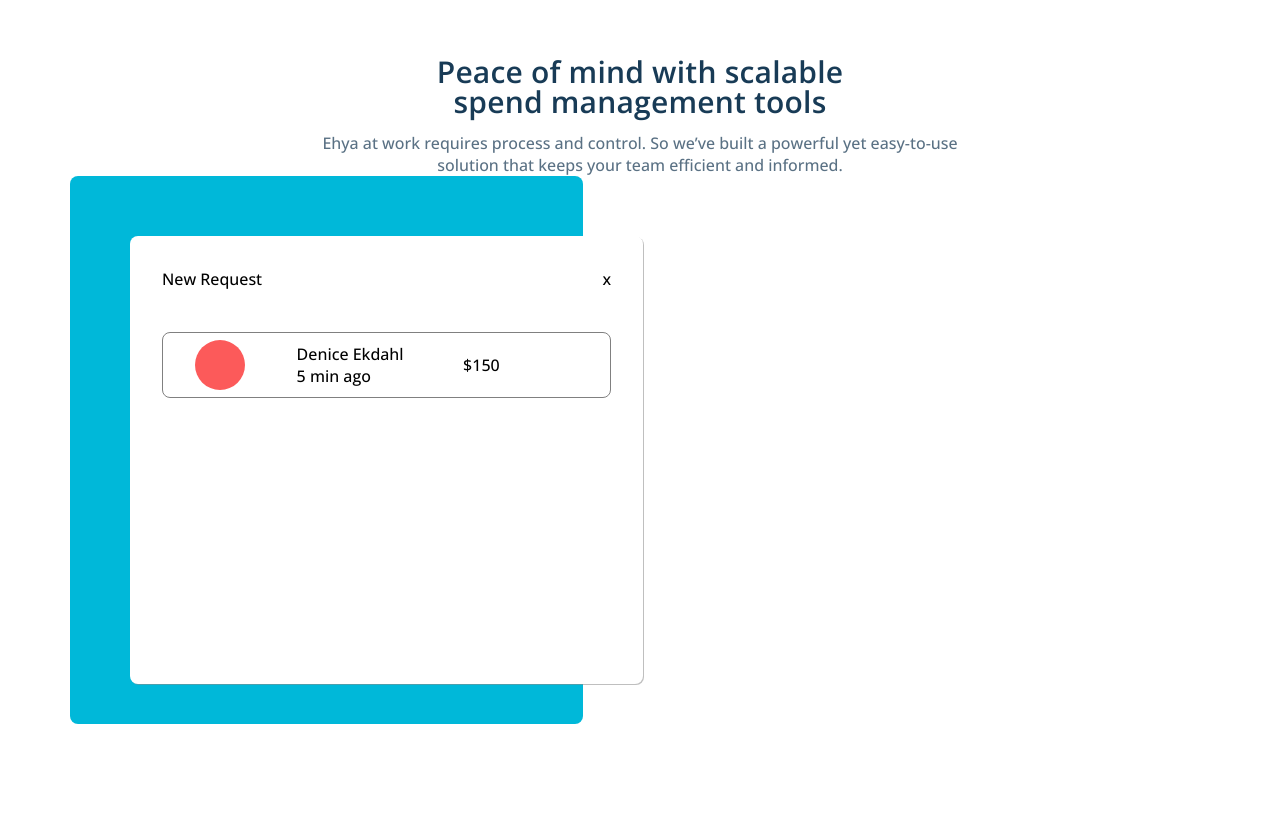
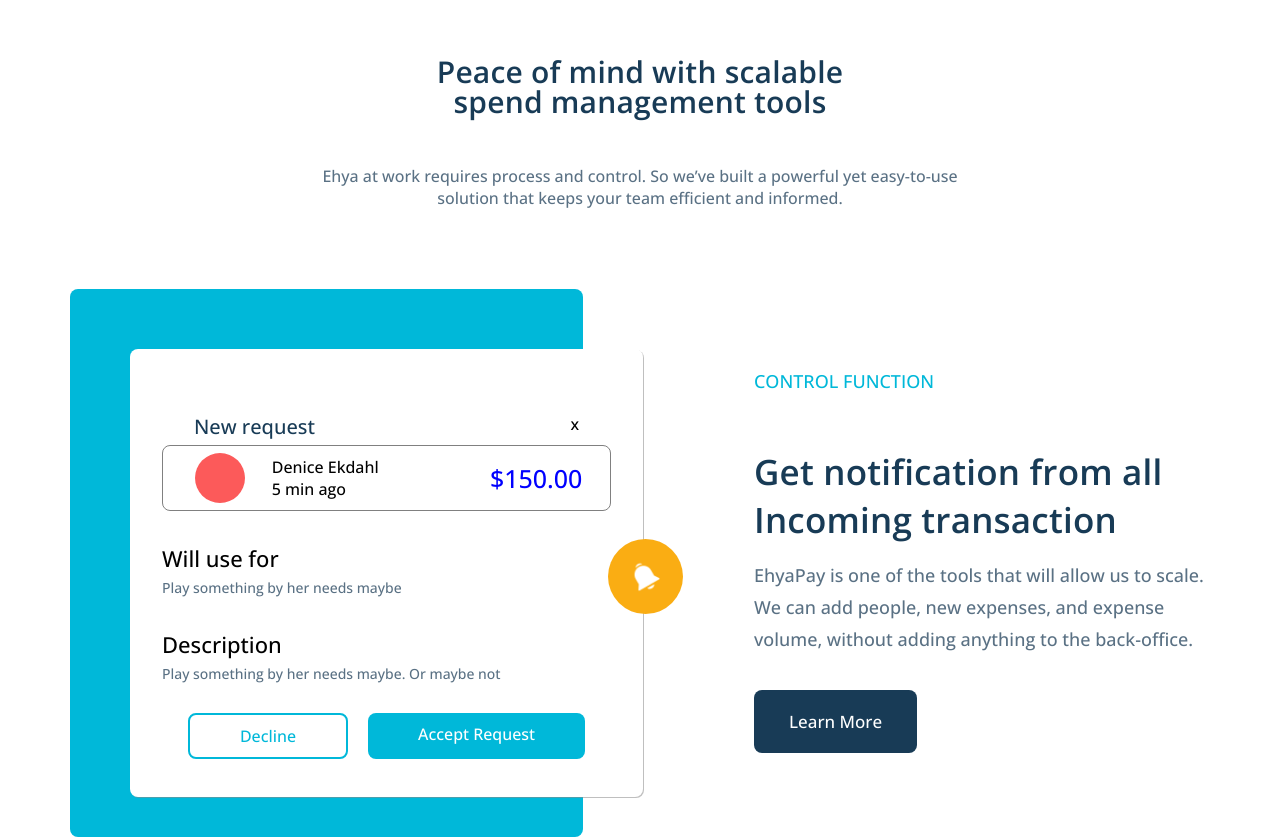
Before and after one commit to Uyesta/ehya-business-html-css, a plain HTML site: page index.html in a window 1280 px wide. Shown: the part 2080-2917 px from the top of the page. Before the commit the page ends 2804 px from the top, so only its background shows below. Drawn offline with nearby package versions, Linux system fonts and the light colour scheme.

Commit message:
New Area

```diff
--- a/index.html
+++ b/index.html
@@ -125,21 +125,48 @@
         <div class="content">
             <div class="box-left">
                 <div class="box-card">
-                    <div class="card-head">
-                        <div class="card-text">New Request</div>
-                        <div class="card-close">x</div>
-                    </div>
-                    <div class="card-head2">
-                        <div class="card-photo">
+                    <div class="center">
+                        <div class="card-head">
+                            <div class="card-text">New request</div>
+                            <div class="card-close">x</div>
                         </div>
-                        <div class="card-name">Denice Ekdahl
-                            <div class="card-min">5 min ago</div>
+                        <div class="card-head2">
+                            <div class="card-photo"> </div>
+                            <div class="card-name">Denice Ekdahl
+                                <div class="card-min">5 min ago</div>
+                            </div>
+                            <div class="card-price">$150.00</div>
                         </div>
-                        <div class="card-price">$150</div>
+                        <div class="card-main">
+                            <div class="card-main-name"><span>Will use for</span>
+                                <p>Play something by her needs maybe</p>
+                            </div>
+                            <div class="card-main-name ">
+                                <span>Description</span>
+                                <p>Play something by her needs maybe. Or maybe not</p>
+                            </div>
+                        </div>
+                        <div class="card-footer">
+                            <div class="card-btn">
+                                <a href="#">Decline</a>
+                                <a href="#">Accept Request</a>
+                            </div>
+                        </div>
                     </div>
                 </div>
             </div>
-            <div class="box-right"></div>
+            <div class="box-right">
+                <span>control FUNCTION</span>
+                <div class="box-head">
+                    <h3>Get notification from all Incoming transaction</h3>
+                </div>
+                <div class="box-text">EhyaPay is one of the tools that will allow us to scale. We can add people, new
+                    expenses, and expense volume, without adding anything to the back-office.</div>
+                <div class="box-btn">
+                    <a href="#">
+                        Learn More</a>
+                </div>
+            </div>
         </div>
     </section>
 </body>
--- a/style.css
+++ b/style.css
@@ -2,11 +2,13 @@
 
     --primary-background-color: #1565D8;
     --second-background-color: #fc5a5a;
+    --third-background-color: #00B8D9;
 
 
     --primary-text-color: #fff;
     --second-text-color: #36B37E;
     --third-text-color: #183B56;
+    --fourth-text-color: #5A7184;
 
     --border: 1px solid #ECEEF2;
 
@@ -41,6 +43,10 @@ header {
     width: 100%;
     height: 100vh;
     background-color: var(--primary-background-color);
+}
+
+.mt5 {
+    margin-top: 15px;
 }
 
 .container {
@@ -183,7 +189,7 @@ header .menu .menu-list .btn {
     font-size: 18px;
     line-height: 32px;
     font-weight: 400;
-    color: #5A7184;
+    color: var(--fourth-text-color);
 }
 
 .benefit .hero {
@@ -214,7 +220,7 @@ header .menu .menu-list .btn {
 
 .benefit .hero .hero-card .img-decs p {
     font-size: 14px;
-    color: #5A7184;
+    color: var(--fourth-text-color);
     margin-top: 20px;
 }
 
@@ -265,12 +271,12 @@ header .menu .menu-list .btn {
     color: var();
     font-size: 25px;
     font-weight: 600;
-    color: #183B56;
+    color: var(--third-text-color);
 }
 
 .how-it-works .content .content-yt .text p {
     font-size: 14px;
-    color: #5A7184;
+    color: var(--fourth-text-color);
     margin-bottom: 20px;
 }
 
@@ -298,21 +304,39 @@ header .menu .menu-list .btn {
 }
 
 .graph .title p {
-    color: #5A7184;
+    color: var(--fourth-text-color);
+    margin-top: 3rem;
 }
 
 .graph .content {
     display: flex;
     width: 100%;
     justify-content: space-between;
+    margin-top: 5rem;
 }
 
 .graph .content .box-left {
     position: relative;
-    background-color: #00B8D9;
+    background-color: var(--third-background-color);
     width: 45%;
     height: 548px;
     border-radius: var(--radius);
+}
+
+.graph .content .box-left::before {
+    content: "";
+    position: absolute;
+    width: 75px;
+    height: 75px;
+    border-radius: 50%;
+    z-index: 2;
+    background-color: #FAAD13;
+    top: 250px;
+    right: -100px;
+    background-image: url(img/iconspace_Notification\ 2_25px@2x.png);
+    background-position: center;
+    background-size: 40px;
+    background-repeat: no-repeat;
 }
 
 .graph .content .box-left .box-card {
@@ -326,7 +350,11 @@ header .menu .menu-list .btn {
     box-shadow: 1px 1px rgba(139, 139, 139, 0.548);
 }
 
-.graph .content .box-left .box-card .card-head {
+.graph .content .box-left .box-card .center {
+    margin: 2rem;
+}
+
+.graph .content .box-left .box-card .center .card-head {
     width: 100%;
     height: 50px;
     display: flex;
@@ -334,26 +362,22 @@ header .menu .menu-list .btn {
     padding: 2rem;
 }
 
-.graph .content .box-left .box-card .card-head {
-    width: 100%;
-    height: 50px;
-    display: flex;
-    justify-content: space-between;
-    padding: 2rem;
+.graph .content .box-left .box-card .center .card-head .card-text {
+    font-size: 20px;
+    color: var(--third-text-color);
 }
 
-.graph .content .box-left .box-card .card-head2 {
+.graph .content .box-left .box-card .center .card-head2 {
     height: 50px;
     display: flex;
     justify-content: space-between;
     align-items: center;
     padding: 2rem;
-    margin: 2rem;
     border: 1px solid grey;
     border-radius: var(--radius);
 }
 
-.graph .content .box-left .box-card .card-head2 .card-photo {
+.graph .content .box-left .box-card .center .card-head2 .card-photo {
     width: 50px;
     height: 50px;
     border-radius: 50%;
@@ -361,11 +385,99 @@ header .menu .menu-list .btn {
 
 }
 
-
-.graph .content .box-left .box-card .card-head2 .card-name {
-    width: 30%;
+.graph .content .box-left .box-card .center .card-head2 .card-name {
+    width: 50%;
 }
 
-.graph .content .box-left .box-card .card-head2 .card-price {
-    width: 30%;
+.graph .content .box-left .box-card .center .card-head2 .card-price {
+    width: 23%;
+    color: blue;
+    font-size: 25px;
 }
+
+.graph .content .box-left .box-card .center .card-main {
+    width: 100%;
+}
+
+.graph .content .box-left .box-card .center .card-main .card-main-name {
+    margin-top: 2rem;
+}
+
+
+.graph .content .box-left .box-card .center .card-main .card-main-name span {
+    font-size: 22px;
+}
+
+.graph .content .box-left .box-card .center .card-main .card-main-name p {
+    font-size: 14px;
+    margin-top: 5px;
+    color: var(--fourth-text-color);
+}
+
+.graph .content .box-left .box-card .center .card-footer {
+    margin-top: 30px;
+}
+
+.graph .content .box-left .box-card .center .card-footer .card-btn {
+    display: flex;
+    justify-content: center;
+}
+
+.graph .content .box-left .box-card .center .card-footer .card-btn a {
+    padding: 10px 50px;
+    border: 2px solid var(--third-background-color);
+    margin-right: 20px;
+    border-radius: var(--radius);
+    text-decoration: none;
+    color: var(--third-background-color);
+}
+
+.graph .content .box-left .box-card .center .card-footer .card-btn a:last-child {
+    margin-right: 0px;
+    border: none;
+    background-color: var(--third-background-color);
+    color: white;
+}
+
+.graph .content .box-right {
+    width: 40%;
+    height: 548px;
+}
+
+.graph .content .box-right span {
+    display: block;
+    margin-top: 5rem;
+    margin-bottom: 15px;
+    text-transform: uppercase;
+    color: var(--third-background-color);
+    font-size: 18px;
+}
+
+.graph .content .box-right .box-head h3 {
+    font-size: 35px;
+    font-weight: 600;
+    line-height: 48px;
+    letter-spacing: 0.2px;
+    color: var(--third-text-color);
+    margin-top: 55px;
+}
+
+.graph .content .box-right .box-text {
+    margin-top: 15px;
+    line-height: 32px;
+    font-size: 18px;
+    color: var(--fourth-text-color);
+}
+
+.graph .content .box-right .box-btn{
+    margin-top: 55px;
+}
+
+.graph .content .box-right .box-btn a {
+    text-decoration: none;
+    color: white;
+    background-color: var(--third-text-color);
+    padding: 20px 35px;
+    border-radius: var(--radius);
+    font-size: 17px;
+}
```
Also changed, not shown: img/iconspace_Notification 2_25px@2x.png (added).
